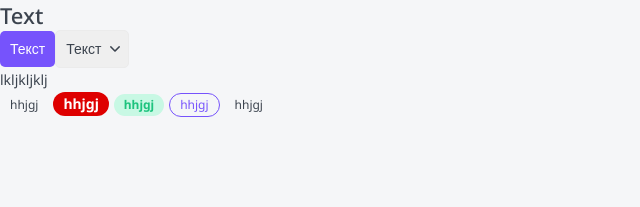
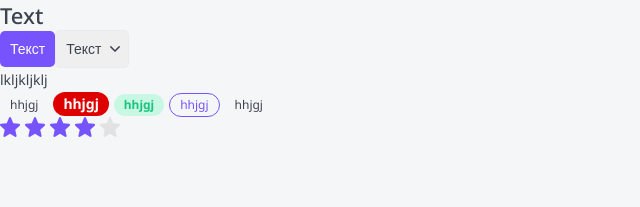
Before and after one commit to andreysulymka/Next-TypeScript, a Next.js app in the folder top-app/: page / in a window 1280 px wide. Shown: the top 207 px of the page, without its empty margins (0-640 px from the left). Built offline with nearby package versions, Linux system fonts and the light colour scheme.

Commit message:
add Rating component

```diff
--- /dev/null
+++ b/top-app/app/components/Rating/Rating.module.css
@@ -0,0 +1,12 @@
+/* stylelint-disable indentation */
+.filled svg {
+    fill: var(--primary);
+}
+
+.star svg {
+    margin-right: 5px;
+}
+
+.editable {
+    cursor: pointer;
+}
--- /dev/null
+++ b/top-app/app/components/Rating/Rating.tsx
@@ -0,0 +1,69 @@
+/* eslint-disable react-hooks/exhaustive-deps */
+/* eslint-disable react/jsx-key */
+'use client'
+import { useState, useEffect, KeyboardEvent } from 'react';
+
+import RatingProps from "./Rating.props";
+import styles from './Rating.module.css'
+import cn from 'classnames'
+
+import StarIcon from './Star.svg'
+
+const Rating = ({isEditable = false, rating, setRating, className, ...props }:RatingProps):JSX.Element => {
+
+    const [ratingArray, setRatingArray] = useState<JSX.Element[]>(new Array(5).fill(<></>))
+
+    useEffect(()=>{
+        consrtructRating(rating)
+    }, [rating])
+
+    const consrtructRating = (currentRating: number) => {
+        const updatedArray = ratingArray.map((r: JSX.Element, i: number) => {
+            return (
+                <span   className={cn(styles.star, {
+                            [styles.filled]: i < currentRating,
+                            [styles.editable]: isEditable
+                        })}
+                        onMouseEnter={() => changeDisplay(i + 1)}
+                        onMouseLeave={() => changeDisplay(rating)}
+                        onClick={() => { onClick(i + 1) }}>
+                    <StarIcon
+                        tabIndex={isEditable ? 0 : -1}
+                        onKeyDown={(e: KeyboardEvent<SVGElement>) => isEditable && handleSpace(i + 1, e)}
+                    />
+                </span>
+
+           )
+        })
+        setRatingArray(updatedArray)
+    }
+
+    const changeDisplay = (i: number) => {
+        if (!isEditable) {
+            return
+        }
+        consrtructRating(i)
+    };
+
+    const onClick = (i: number) => {
+        if (!isEditable || !setRating) {
+            return
+        }
+        setRating(i)
+    }
+
+    const handleSpace = (i: number, e: KeyboardEvent<SVGElement>) => {
+    if (e.code != 'Space'|| !setRating) {
+        return
+    }
+    setRating(i)
+    }
+
+    return (
+        <div {...props}>
+            {ratingArray.map((r, i) => (<span key={i}>{r}</span>))}
+       </div>
+ )
+}
+
+export default Rating;
--- a/top-app/app/components/index.ts
+++ b/top-app/app/components/index.ts
@@ -1,4 +1,5 @@
 export * from './Htag/Htag';
 export * from './Button/Button';
 export * from './Ptag/Ptag';
-export * from './Tag/Tag'
+export * from './Tag/Tag';
+export * from './Rating/Rating';
--- a/top-app/app/page.tsx
+++ b/top-app/app/page.tsx
@@ -1,6 +1,7 @@
 import Button from "./components/Button/Button";
 import Htag from "./components/Htag/Htag";
 import Ptag from "./components/Ptag/Ptag";
+import Rating from "./components/Rating/Rating";
 import Tag from "./components/Tag/Tag";
 
 
@@ -19,6 +20,7 @@
       <Tag color='green'>hhjgj</Tag>
       <Tag color='primary'>hhjgj</Tag>
       <Tag href="string">hhjgj</Tag>
+      <Rating rating={4} isEditable={true} />
     </>
   )
 }
```
Also changed, not shown: top-app/app/components/Rating/Rating.props.ts (added, +9 -0 lines), top-app/app/components/Rating/Star.svg (added).
